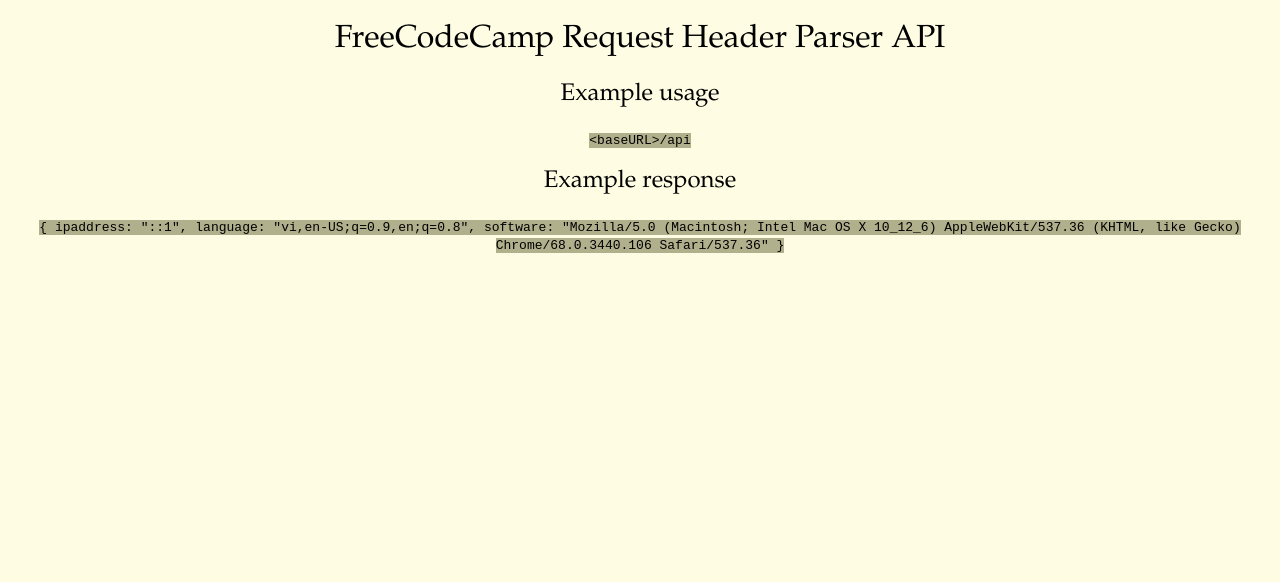
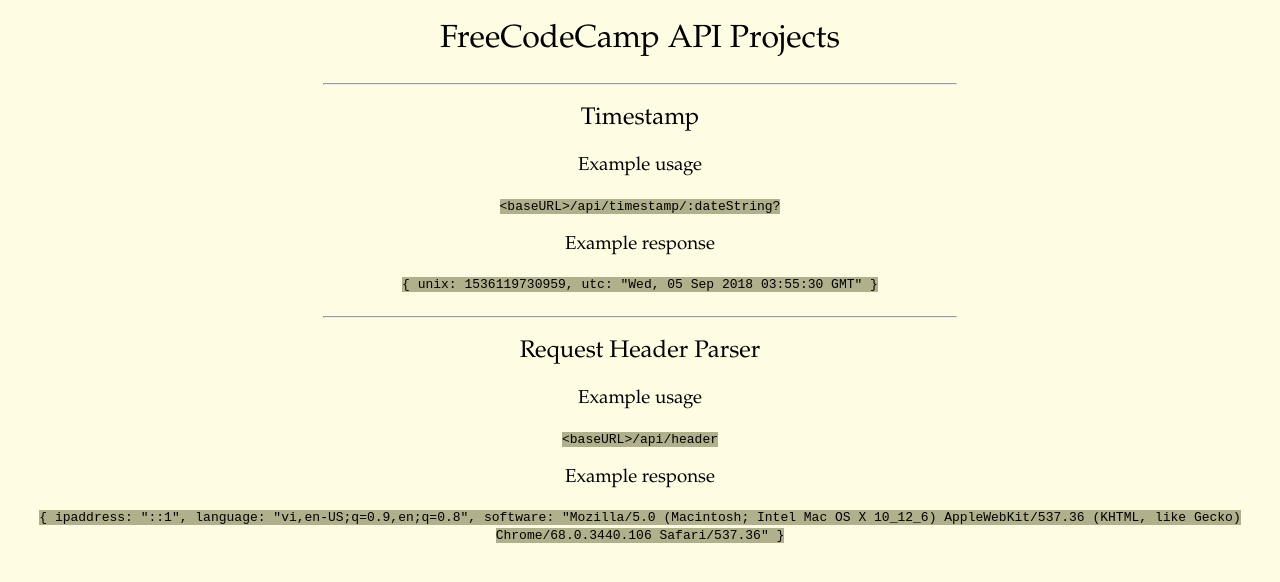
Before and after one commit to sonngdev/fcc-api, a website: page views/index.html in a window 1280 px wide. Drawn offline with Linux system fonts and the light colour scheme.

Commit message:
merge view for timestamp

```diff
--- a/views/index.html
+++ b/views/index.html
@@ -15,7 +15,7 @@
   text-align: center;
 }
 
-h1, h2 {
+h1, h2, h3 {
   font-family: "Garamond", sans-serif;
   font-weight: normal;
 }
@@ -24,16 +24,43 @@
   background-color: #B1B08D;
 }
 
+hr {
+  margin-top: 1.5rem;
+  width: 50%;
+}
+
   </style>
 </head>
 <body>
   <div class="container">
-    <h1>FreeCodeCamp Request Header Parser API</h1>
+    <h1>FreeCodeCamp API Projects</h1>
 
-    <h2>Example usage</h2>
-    <code>&lt;baseURL&gt;/api</code>
+    <hr>
 
-    <h2>Example response</h2>
+    <div id="timestamp">
+      <h2>Timestamp</h2>
+
+      <h3>Example usage</h3>
+      <code>&lt;baseURL&gt;/api/timestamp/:dateString?</code>
+
+      <h3>Example response</h3>
+      <code>
+        {
+          unix: 1536119730959,
+          utc: "Wed, 05 Sep 2018 03:55:30 GMT"
+        }
+      </code>
+    </div>
+
+    <hr>
+
+    <div id="header">
+      <h2>Request Header Parser</h2>
+
+      <h3>Example usage</h3>
+      <code>&lt;baseURL&gt;/api/header</code>
+
+      <h3>Example response</h3>
       <code>
         {
           ipaddress: "::1",
@@ -42,5 +69,6 @@
         }
       </code>
     </div>
+  </div>
 </body>
 </html>
```
Lines whose indentation alone changed are shown as unchanged.
